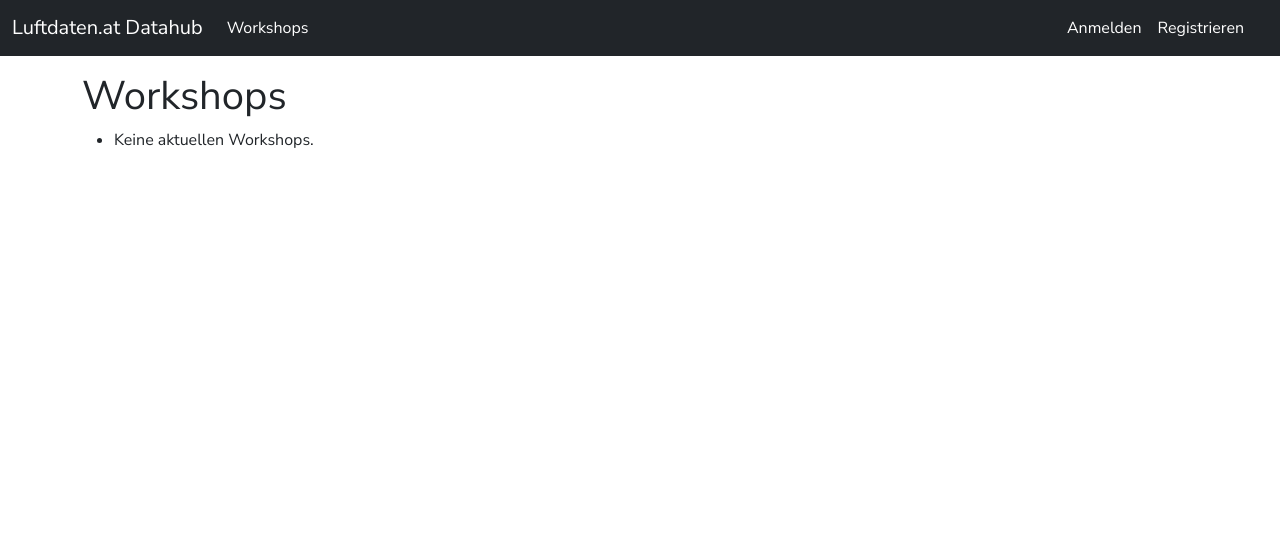
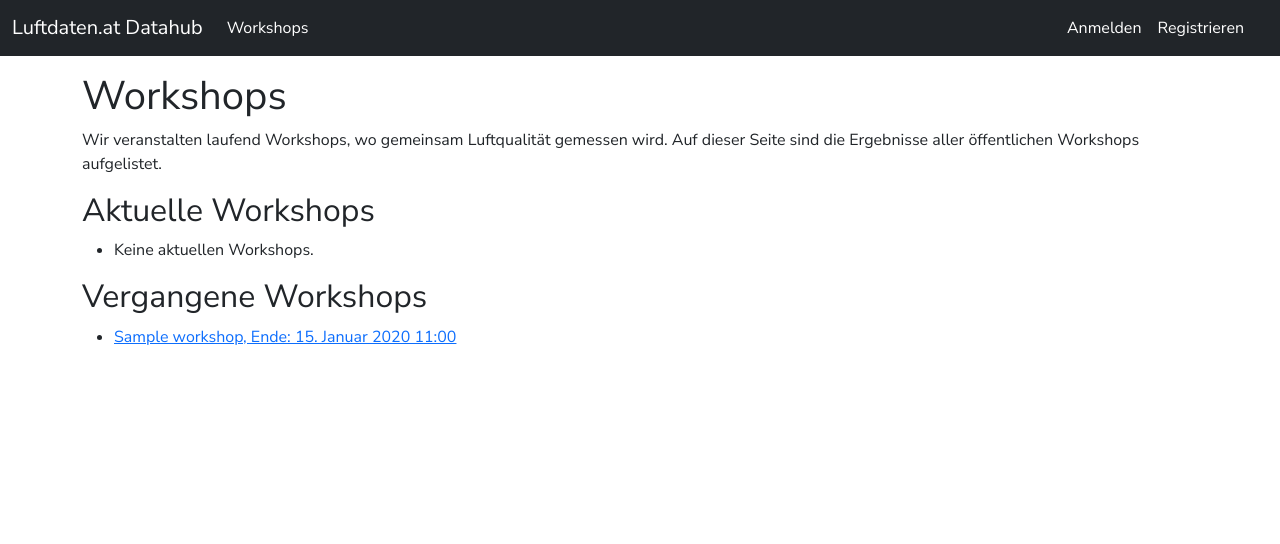
Before and after one commit to luftdaten-at/datahub, a Django app: page /workshops/ in a window 1280 px wide. Shown: the top 544 px of the page. Run offline with Django 4.2, Linux system fonts and the light colour scheme; tables that the repository leaves empty hold one stand-in row (values such as "Sample post"); parts of the project's set-up code (start-up, migrations or seed data) failed here and were passed over; some libraries are stand-ins or nearby versions.

Commit message:
Workshop model: add Public and adapt  Views

```diff
--- a/code/templates/workshops/workshop_list.html
+++ b/code/templates/workshops/workshop_list.html
@@ -5,11 +5,21 @@
 
     {% block content %}
     <h1>Workshops</h1>
+    <p>Wir veranstalten laufend Workshops, wo gemeinsam Luftqualität gemessen wird. Auf dieser Seite sind die Ergebnisse aller öffentlichen Workshops aufgelistet.</p>
+    <h2>Aktuelle Workshops</h2>
     <ul>
-        {% for workshop in workshops %}
-            <li><a href="{% url 'workshop-detail' workshop.pk %}">{{ workshop.title }} - {{ workshop.start_date }}</a></li>
+        {% for workshop in upcoming_workshops %}
+            <li><a href="{% url 'workshop-detail' workshop.pk %}">{{ workshop.title }}, Start: {{ workshop.start_date }}</a></li>
         {% empty %}
             <li>Keine aktuellen Workshops.</li>
         {% endfor %}
     </ul>
+    <h2>Vergangene Workshops</h2>
+    <ul>
+        {% for workshop in past_workshops %}
+            <li><a href="{% url 'workshop-detail' workshop.pk %}">{{ workshop.title }}, Ende: {{ workshop.end_date }}</a></li>
+        {% empty %}
+            <li>Keine vergangenen Workshops.</li>
+        {% endfor %}
+    </ul>
     {% endblock content %}
--- a/code/workshops/models.py
+++ b/code/workshops/models.py
@@ -1,4 +1,5 @@
 from django.db import models
+from django.conf import settings
 import string
 import random
 
@@ -10,6 +11,7 @@ class Workshop(models.Model):
     description = models.TextField(null=True)
     start_date = models.DateTimeField()
     end_date = models.DateTimeField()
+    public = models.BooleanField(default=True)
     mapbox_top_left_lat = models.FloatField(null=True, blank=True)
     mapbox_top_left_lon = models.FloatField(null=True, blank=True)
     mapbox_top_right_lat = models.FloatField(null=True, blank=True)
@@ -18,7 +20,13 @@ class Workshop(models.Model):
     mapbox_bottom_left_lon = models.FloatField(null=True, blank=True)
     mapbox_bottom_right_lat = models.FloatField(null=True, blank=True)
     mapbox_bottom_right_lon = models.FloatField(null=True, blank=True)
-
+    owner = models.ForeignKey(
+        settings.AUTH_USER_MODEL,
+        on_delete=models.CASCADE,
+        related_name='owned_workshops',  # Allows user.owned_workshops.all() to get all owned workshops
+        null=True,
+        blank=True
+    )
     def __str__(self):
         return self.title
 
--- a/code/workshops/views.py
+++ b/code/workshops/views.py
@@ -9,12 +9,44 @@ class WorkshopListView(ListView):
     context_object_name = 'workshops'
     template_name = 'workshops/workshop_list.html'
 
-    def get_queryset(self):
-        # Return the Workshop queryset ordered by 'title' in ascending order
-        return Workshop.objects.all().filter(end_date__gt=timezone.now())
+    def get_context_data(self, **kwargs):
+        # Call the base implementation first to get a context
+        context = super().get_context_data(**kwargs)
+
+        # Filter workshops that are public and whose end_date is in the future
+        context['upcoming_workshops'] = Workshop.objects.filter(end_date__gt=timezone.now(), public=True).order_by('end_date')
+
+        # Filter workshops that are public and whose end_date is in the past
+        context['past_workshops'] = Workshop.objects.filter(end_date__lte=timezone.now(), public=True).order_by('end_date')
+
+        return context
 
 
 class WorkshopDetailView(DetailView):
     model = Workshop
     context_object_name = 'workshop'
     template_name = 'workshops/workshop_detail.html'
+
+    def get_queryset(self):
+        """
+        This method is overridden to only include workshops that are public.
+        """
+        # Only fetch workshops that are public.
+        return Workshop.objects.filter(public=True)
+
+    def get_object(self, queryset=None):
+        """
+        This method is overridden to provide additional checks for the workshop's visibility.
+        If the requested workshop is not public, it raises a 404.
+        """
+        # Use the filtered queryset from get_queryset to ensure we're only considering public workshops.
+        queryset = self.get_queryset() if queryset is None else queryset
+        obj = super().get_object(queryset=queryset)  # This gets the object using the queryset we provided.
+
+        # If the workshop is not public and the user is not the owner, raise a 404 error.
+        if not obj.public and obj.owner != self.request.user:
+            raise Http404("No workshop found matching the query")
+
+        # Optionally, you could check for additional conditions here, like user permissions or roles.
+
+        return obj
```
Also changed, not shown: code/workshops/migrations/0012_workshop_owner_workshop_public.py (added).
